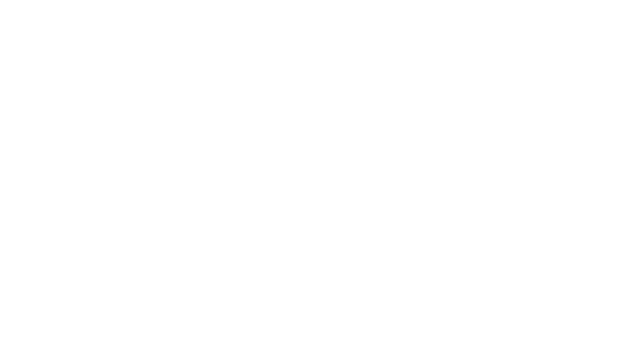
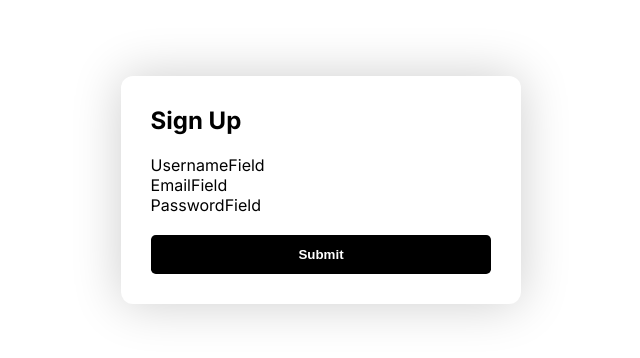
Before and after one commit to Manish994/FormSubmitReactJSX, a React (Create React App) app: page / in a window 1280 px wide. Shown: the part 210-568 px from the top of the page, without its empty margins (319-959 px from the left). Built offline with nearby package versions, Linux system fonts and the light colour scheme.

Commit message:
Initialize 3 Components inside folder

```diff
--- a/src/App.js
+++ b/src/App.js
@@ -1,7 +1,12 @@
 import "./App.css";
+import Form from "./components/Form";
 
 function App() {
-  return <div className="container"></div>;
+  return (
+    <div className="container">
+      <Form />
+    </div>
+  );
 }
 
 export default App;
--- /dev/null
+++ b/src/components/EmailField.jsx
@@ -0,0 +1,5 @@
+import React from "react";
+
+export default function EmailField() {
+  return <div>EmailField</div>;
+}
--- a/src/components/Form.jsx
+++ b/src/components/Form.jsx
@@ -0,0 +1,22 @@
+import React from "react";
+import UsernameField from "./UsernameField";
+import PasswordField from "./PasswordField";
+import EmailField from "./EmailField";
+
+export default function Form() {
+  return (
+    <form>
+      <div className="form_header">
+        <h2>Sign Up</h2>
+      </div>
+      <div className="form_body">
+        <UsernameField />
+        <EmailField />
+        <PasswordField />
+      </div>
+      <div>
+        <button className="btn">Submit</button>
+      </div>
+    </form>
+  );
+}
--- /dev/null
+++ b/src/components/PasswordField.jsx
@@ -0,0 +1,5 @@
+import React from "react";
+
+export default function PasswordField() {
+  return <div>PasswordField</div>;
+}
--- /dev/null
+++ b/src/components/UsernameField.jsx
@@ -0,0 +1,5 @@
+import React from "react";
+
+export default function UsernameField() {
+  return <div>UsernameField</div>;
+}
```
